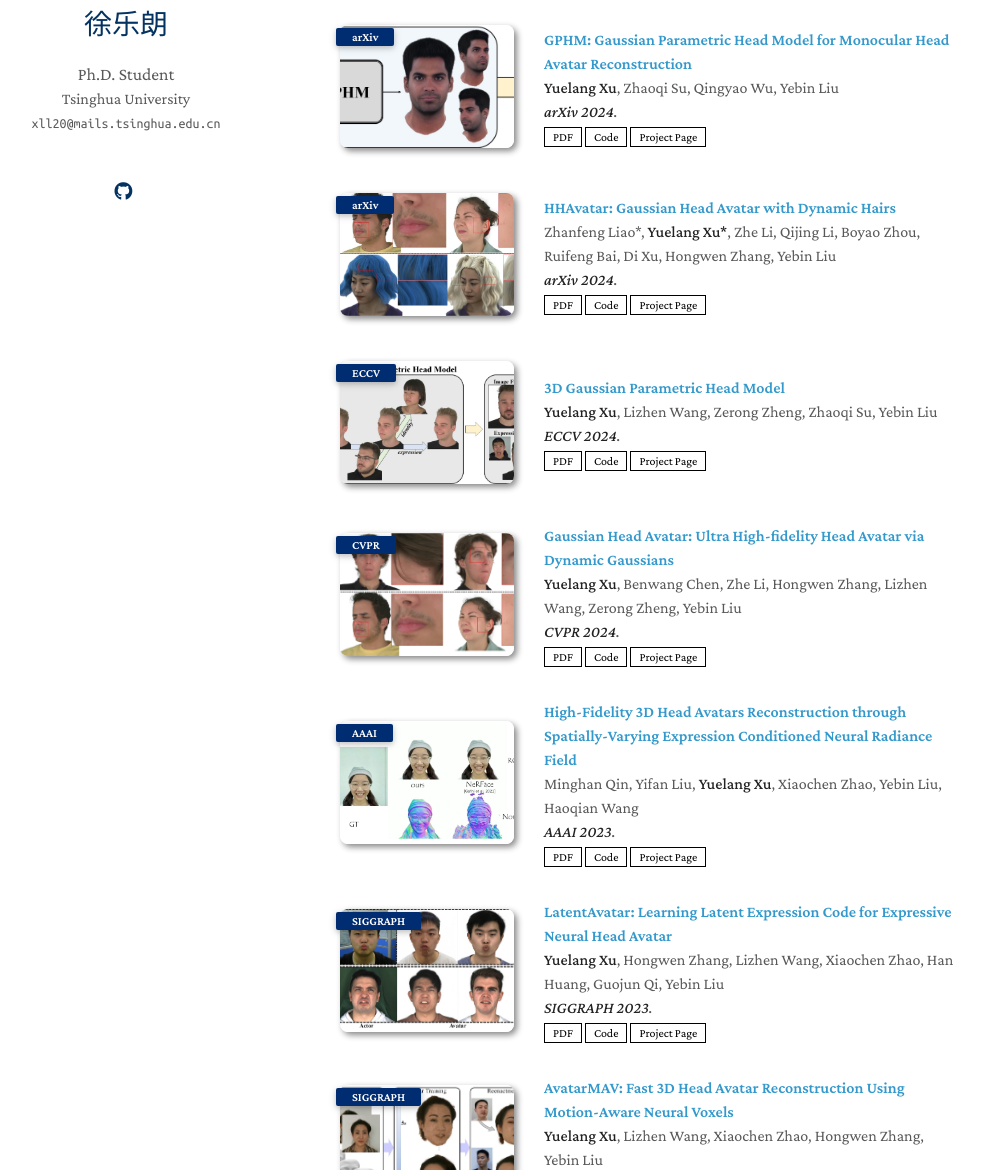
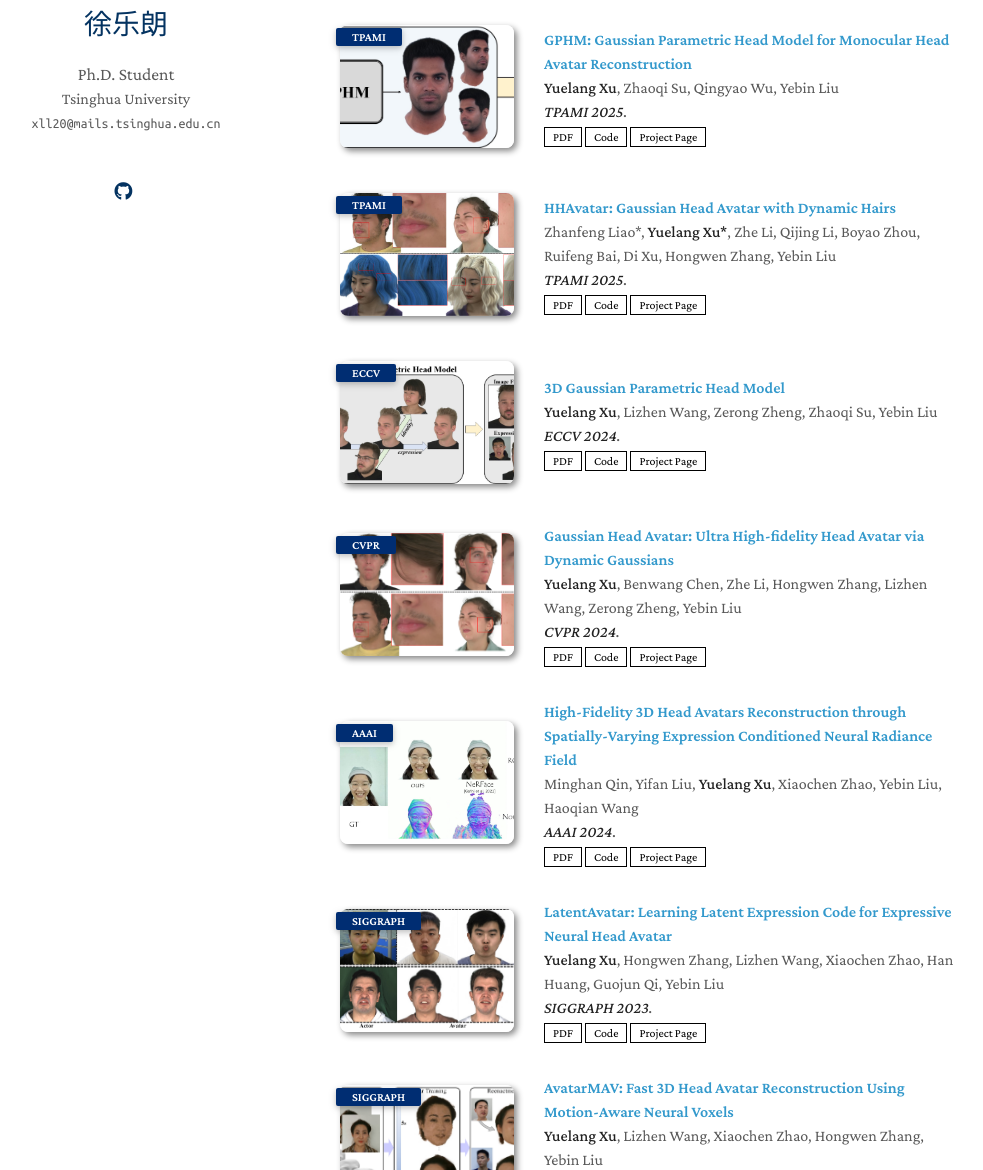
Before and after one commit to YuelangX/yuelangx.github.io, a Jekyll site: the page built from index.md, in a window 1280 px wide and 1400 px high, scrolled down 323 px. Shown: the part 230-1400 px from the top of the window, without its empty margins (150-1133 px from the left). Built offline with Jekyll 4.4.1, drawn with Linux system fonts in a browser that asks for light colours; nearby versions of some CDN libraries; a style sheet for code colours, icons or effects is not loaded; our own code applies the rules of GitHub Pages for plain Markdown files.

Commit message:
Update publications.yml

```diff
--- a/_data/publications.yml
+++ b/_data/publications.yml
@@ -1,8 +1,8 @@
 main:
   - title: "GPHM: Gaussian Parametric Head Model for Monocular Head Avatar Reconstruction"
     authors: <strong>Yuelang Xu</strong>, Zhaoqi Su, Qingyao Wu, Yebin Liu
-    conference_short: arXiv
-    conference: <strong>arXiv 2024</strong>.
+    conference_short: TPAMI
+    conference: <strong>TPAMI 2025</strong>.
     pdf: https://arxiv.org/pdf/2407.15070
     code: https://github.com/YuelangX/GPHMv2
     page: https://yuelangx.github.io/gphmv2/
@@ -10,8 +10,8 @@ main:
 
   - title: "HHAvatar: Gaussian Head Avatar with Dynamic Hairs"
     authors: Zhanfeng Liao*, <strong>Yuelang Xu*</strong>, Zhe Li, Qijing Li, Boyao Zhou, Ruifeng Bai, Di Xu, Hongwen Zhang, Yebin Liu
-    conference_short: arXiv
-    conference: <strong>arXiv 2024</strong>.
+    conference_short: TPAMI
+    conference: <strong>TPAMI 2025</strong>.
     pdf: https://liaozhanfeng.github.io/HHAvatar/
     code: https://liaozhanfeng.github.io/HHAvatar/
     page: https://liaozhanfeng.github.io/HHAvatar/
@@ -38,7 +38,7 @@ main:
   - title: "High-Fidelity 3D Head Avatars Reconstruction through Spatially-Varying Expression Conditioned Neural Radiance Field"
     authors: Minghan Qin, Yifan Liu, <strong>Yuelang Xu</strong>, Xiaochen Zhao, Yebin Liu, Haoqian Wang
     conference_short: AAAI
-    conference: <strong>AAAI 2023</strong>.
+    conference: <strong>AAAI 2024</strong>.
     pdf: https://arxiv.org/pdf/2310.06275.pdf
     code: https://github.com/minghanqin/AvatarSVE
     page: https://minghanqin.github.io/AvatarSVE/
```
